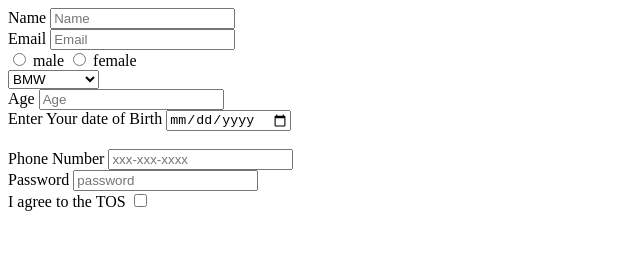
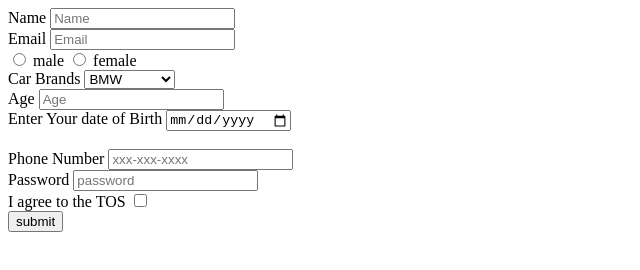
Before and after one commit to acciojob/signup-form-car-notneerajsah, a website: page main.html in a window 1280 px wide. Shown: the whole page, without its empty margins (0-640 px from the left). Drawn offline with Linux system fonts and the light colour scheme.

Commit message:
created a submission

```diff
--- a/main.html
+++ b/main.html
@@ -25,6 +25,7 @@
 
 	<label for="gender_f">female</label>
 	<br>
+	<label for= "cars">Car Brands</label>
 	<select id="cars"  name="cars" placeholder="--Please choose an option--" required>
 		<option value="BMW">BMW</option>
 		<option value="Land Rover">Land Rover</option>
@@ -49,6 +50,9 @@
 	<br>
 	<label for="tos">I agree to the TOS</label>
 	<input type="checkbox" id="tos" required>
+	<br>
+
+	<input type="submit" value="submit">
 
 	</form>
 
```
